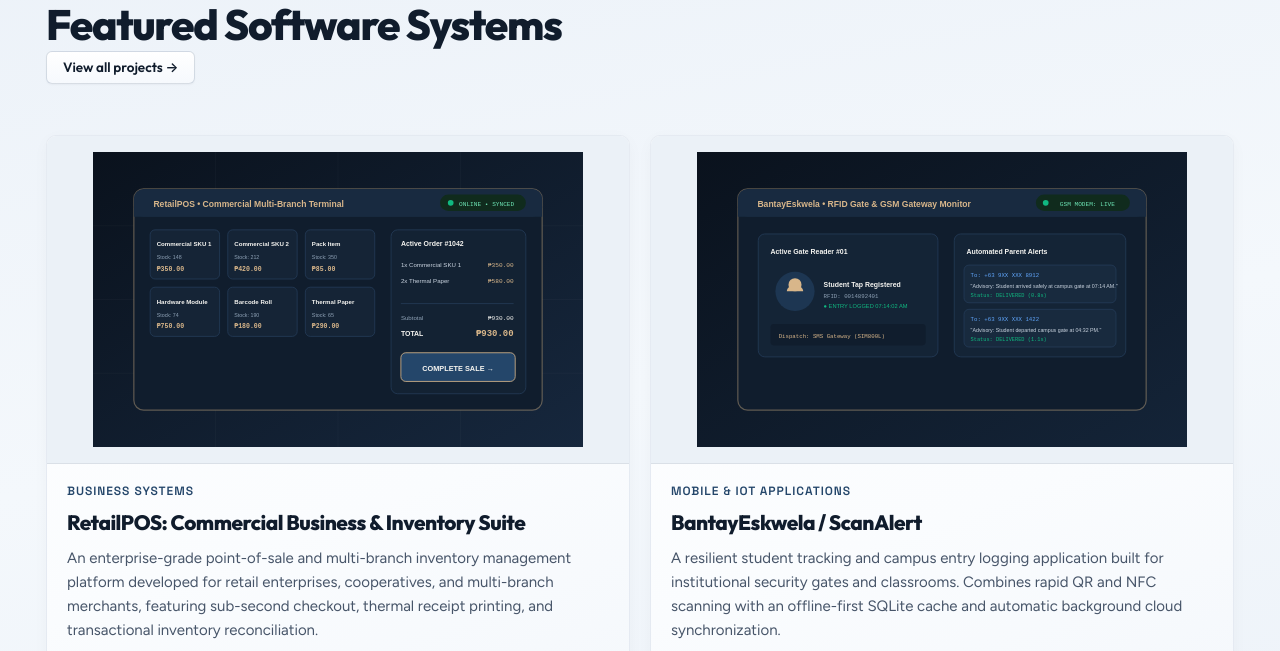
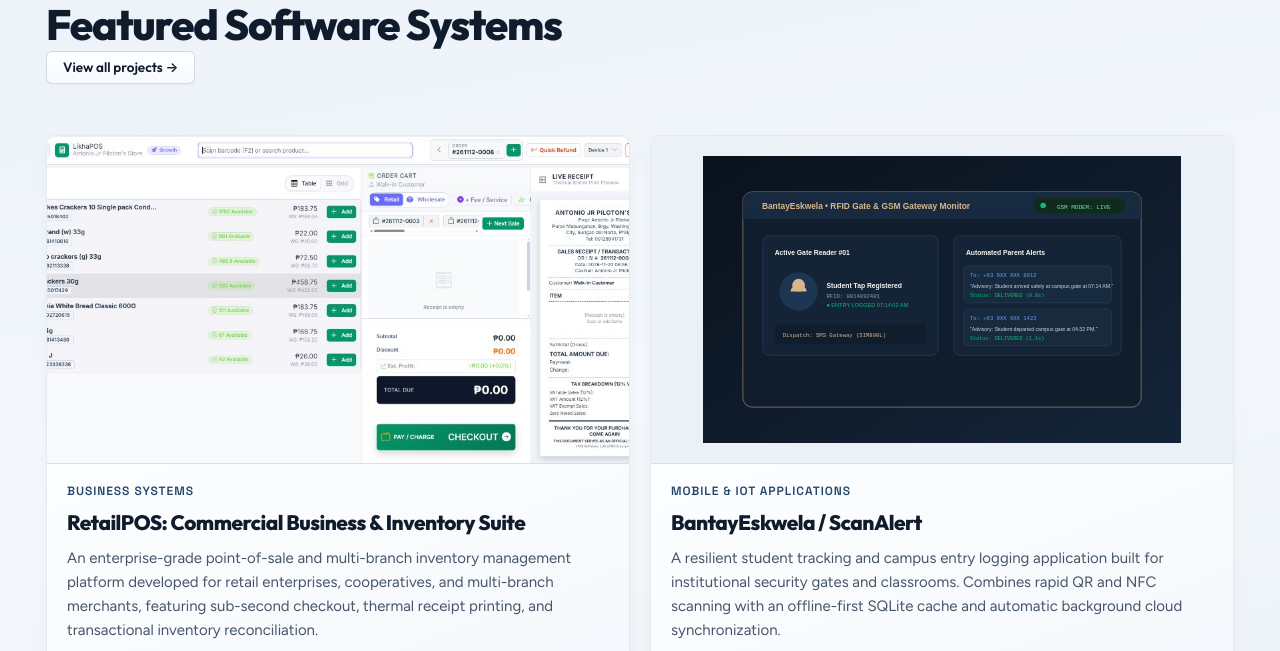
Before and after one commit to antoniopiloton01/portfolio, a plain HTML site: page index.html in a window 1280 px wide. Shown: the part 2080-2731 px from the top of the page. Drawn offline with Linux system fonts and the light colour scheme.

Commit message:
Add real production POS system screenshot to featured projects

```diff
--- a/assets/css/styles.css
+++ b/assets/css/styles.css
@@ -1050,15 +1050,23 @@ select:focus-visible {
   display: flex;
   align-items: center;
   justify-content: center;
-  padding: 1rem;
+  padding: 0;
   border-bottom: 1px solid var(--border-light);
   overflow: hidden;
+  position: relative;
 }
 
 .project-item-preview img {
-  max-height: 100%;
+  width: 100%;
+  height: 100%;
+  object-fit: cover;
+  object-position: top center;
+  transition: transform var(--transition-normal);
+}
+
+.project-item-preview img[src$=".svg"] {
   object-fit: contain;
-  transition: transform var(--transition-normal);
+  padding: 1.25rem;
 }
 
 .project-item:hover .project-item-preview img {
--- a/assets/js/main.js
+++ b/assets/js/main.js
@@ -438,7 +438,7 @@ function hydrateFromPortfolioData() {
     featuredGrid.innerHTML = featuredProjects.map(proj => `
       <article class="project-item">
         <div class="project-item-preview">
-          <img src="${proj.image || 'assets/images/projects/pos-system.svg'}" alt="${proj.title}" />
+          <img src="${proj.image || 'assets/images/projects/pos-system.jpg'}" alt="${proj.title}" />
         </div>
         <div class="project-item-body">
           <span class="project-item-category">${proj.categoryLabel || 'Software System'}</span>
@@ -461,7 +461,7 @@ function hydrateFromPortfolioData() {
     allProjectsGrid.innerHTML = PORTFOLIO_DATA.projects.map(proj => `
       <article class="project-item" data-category="${proj.category || 'all'}">
         <div class="project-item-preview">
-          <img src="${proj.image || 'assets/images/projects/pos-system.svg'}" alt="${proj.title}" />
+          <img src="${proj.image || 'assets/images/projects/pos-system.jpg'}" alt="${proj.title}" />
         </div>
         <div class="project-item-body">
           <span class="project-item-category">${proj.categoryLabel || 'Software System'}</span>
--- a/assets/js/portfolio-data.js
+++ b/assets/js/portfolio-data.js
@@ -1109,7 +1109,7 @@ const PORTFOLIO_DATA = {
       categoryLabel: "Business Systems",
       badge: "Commercial Platform",
       status: "Production Ready / Operational",
-      image: "assets/images/projects/pos-system.svg",
+      image: "assets/images/projects/pos-system.jpg",
       summary: "An enterprise-grade point-of-sale and multi-branch inventory management platform developed for retail enterprises, cooperatives, and multi-branch merchants, featuring sub-second checkout, thermal receipt printing, and transactional inventory reconciliation.",
       problem: "Retailers and cooperatives regularly suffer stock leakage, inventory discrepancies across branches, slow checkout queues, and delayed end-of-day revenue reconciliation when relying on manual books or generic single-register applications.",
       intendedUsers: "Retail cashiers, branch inventory officers, accountants, and business owners.",
--- a/index.html
+++ b/index.html
@@ -401,7 +401,7 @@
           <!-- RetailPOS -->
           <article class="project-item">
             <div class="project-item-preview">
-              <img src="assets/images/projects/pos-system.svg" alt="RetailPOS System" />
+              <img src="assets/images/projects/pos-system.jpg" alt="Commercial POS &amp; Inventory Suite Live Interface" />
             </div>
             <div class="project-item-body">
               <span class="project-item-category">Business Systems</span>
```
Also changed, not shown: projects.html (+1 -1 lines), assets/images/projects/pos-system.jpg (added).
